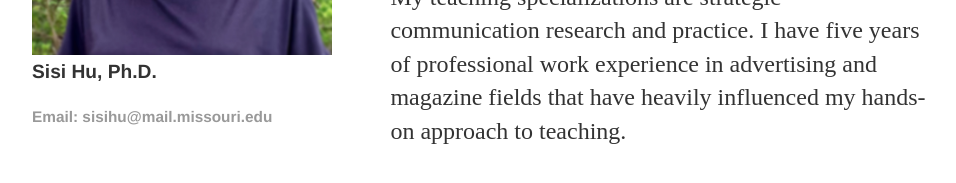
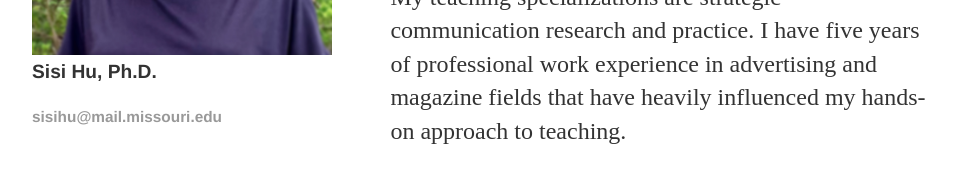
Before and after one commit to sisihuphd/sisihuphd.github.io, a Jekyll site: the page built from index.html, in a window 1280 px wide. Shown: the part 477-660 px from the top of the page, without its empty margins (160-1116 px from the left). Built offline with Jekyll 4.4.1, drawn with Linux system fonts in a browser that asks for light colours.

Commit message:
Update index.html

```diff
--- a/index.html
+++ b/index.html
@@ -17,7 +17,8 @@ title: Sisi Hu | About Me
 </div><!-- /.blurb -->
 <footer>
 	<p style = "font-family: Helvetica, Arial, Sans-Serif;font-size:1.5em;font-weight: bold">Sisi Hu, Ph.D.</p>
+	<div style="text-align:center"></div>
 	<ul>
-	<li><a href="mailto:sisihu@mail.missouri.edu">Email: sisihu@mail.missouri.edu</a></li>
+	<li><a href="mailto:sisihu@mail.missouri.edu">sisihu@mail.missouri.edu</a></li>
 	</ul>
 	</footer>
```
